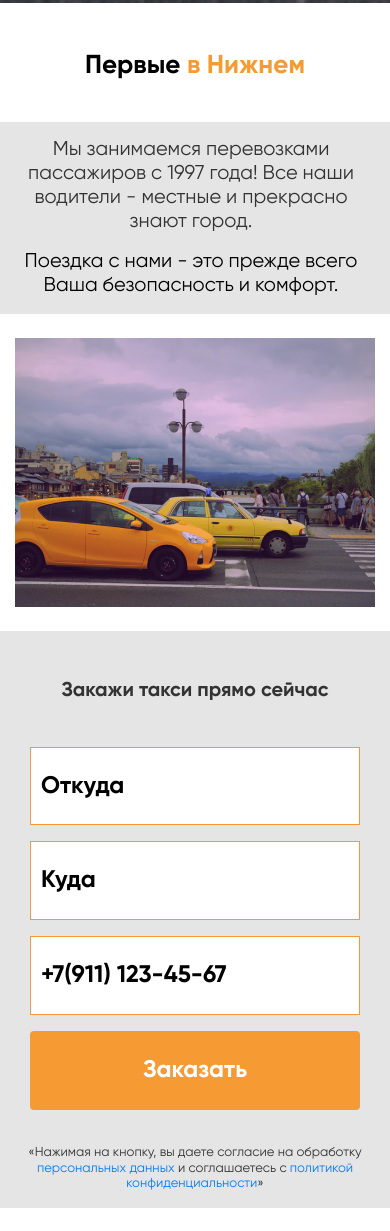
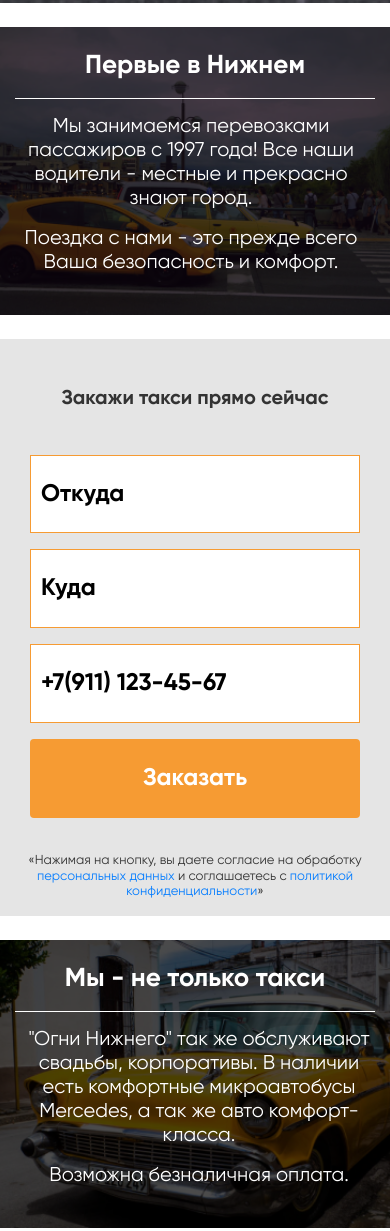
Before and after one commit to ArtofWASD/TaxiNN, a website: page app/index.html in a window 390 px wide. Shown: the part 5538-6769 px from the top of the page. Drawn offline with nearby package versions, Linux system fonts and the light colour scheme.

Commit message:
тёмкины доп квесты

```diff
--- a/app/index.html
+++ b/app/index.html
@@ -263,19 +263,19 @@
 	</section>
 	<!-- Наши тарифы. Конец. -->
 	<!-- Первые в Нижнем. Начало. -->
-	<section class="first pt-5">
+	<section class="first pt-lg-5 py-4 py-lg-0 my-4 my-lg-0">
 		<div class="container">
-			<div class="first-title pb-3">
-				<h2 class="text-dark fs48 font-weight-bold text-center text-md-left">Первые <span class="text-orange fs48 font-weight-bold">в Нижнем</span></h2>
+			<div class="first-title pb-lg-3">
+				<h2 class="text-white text-lg-dark fs48 font-weight-bold text-center text-lg-left">Первые <span class="text-white text-lg-orange fs48 font-weight-bold">в Нижнем</span></h2>
 			</div>
-			<div class="first-content row d-flex justify-content-center my-4">
-				<div class="first-content-text col-12 col-lg-6 bg-light py-3 mt-auto">
-					<p class="text-dar fs24 font-weight-normal text-center text-md-left pt-lg-4 pr-2">Мы занимаемся перевозками пассажиров с 1997 года! Все наши водители - местные и прекрасно знают город.</p>
-					<p class="text-dark fs24 font-weight-normal text-center text-md-left mb-0 py-lg-4 pr-2">Поездка с нами - это прежде всего Ваша безопасность и комфорт.</p>
+			<div class="first-content row d-flex justify-content-center my-lg-4">
+				<div class="first-content-text col-12 col-lg-6 bg-light pb-3 mt-auto">
+					<hr class="d-flex d-lg-none border-white">
+					<p class="text-dark fs24 font-weight-normal text-center text-lg-left pt-lg-4 pr-2">Мы занимаемся перевозками пассажиров с 1997 года! Все наши водители - местные и прекрасно знают город.</p>
+					<p class="text-dark fs24 font-weight-normal text-center text-lg-left mb-0 py-lg-4 pr-2">Поездка с нами - это прежде всего Ваша безопасность и комфорт.</p>
 				</div>
-				<div class="first-content-photo col-12 col-lg-6 mt-4 mt-lg-0">
+				<div class="first-content-photo col-12 col-lg-6">
 					<div class="bg">
-						<div class="bg-vertical"></div>
 					</div>
 				</div>
 			</div>
@@ -313,20 +313,20 @@
 	</section>
 	<!-- Заказжи такси. конец. -->
 	<!-- Не только такси. Начало -->
-	<section class="not-taxi pt-5">
+	<section class="not-taxi pt-lg-5 py-4 py-lg-0 my-4 my-lg-0">
 		<div class="container">
-			<div class="not-taxi-title pb-3">
-				<h2 class="text-dark fs48 font-weight-bold text-center text-md-left">Мы - <span class="text-orange fs48 font-weight-bold">не только такси</span></h2>
+			<div class="not-taxi-title pb-lg-3">
+				<h2 class="text-white text-lg-dark text-center text-lg-left text-lg-left fs48 font-weight-bold">Мы - <span class="text-white text-orange text-center text-lg-left fs48 font-weight-bold">не только такси</span></h2>
 			</div>
-            <div class="not-taxi-content row d-flex justify-content-center my-4">
-                <div class="not-taxi-photo col-12 col-lg-6 mb-4 mb-lg-0">
+            <div class="not-taxi-content row d-flex justify-content-center my-lg-4">
+                <div class="not-taxi-photo col-12 col-lg-6">
                     <div class="bg">
-						<div class="bg-vertical"></div>
 					</div>
                 </div>
-                <div class="not-taxi-text bg-light col-12 col-lg-6 bg-light py-3 mt-auto">
-                    <p class="fs24 font-weight-normal text-center text-md-left pt-lg-4 ">"Огни Нижнего" так же обслуживают свадьбы, корпоративы. В наличии есть комфортные микроавтобусы Mercedes, а так же авто комфорт-класса.</p>
-					<p class="font-weight-bold fs24 text-center text-md-left mb-0 py-lg-4">Возможна безналичная оплата.</p>
+                <div class="not-taxi-text bg-light col-12 col-lg-6 bg-light pb-3 mt-auto">
+					<hr class="d-flex d-lg-none border-white p-0">
+                    <p class="text-dark fs24 font-weight-normal text-center text-lg-left pt-lg-4 pl-2">"Огни Нижнего" так же обслуживают свадьбы, корпоративы. В наличии есть комфортные микроавтобусы Mercedes, а так же авто комфорт-класса.</p>
+					<p class="text-dark fs24 font-weight-normal text-center text-lg-left mb-0 py-lg-4 pl-2">Возможна безналичная оплата.</p>
                 </div>
             </div>
 		</div>
--- a/app/sass/main.sass
+++ b/app/sass/main.sass
@@ -290,25 +290,57 @@ footer
 
  .fs48
    font-size: 32px
- .first-content-photo
-   .bg
-     .bg-vertical
-      background-image: url("../img/dest/first-content-img.png")
-      background-size: cover
-      background-position: center
-      background-repeat: no-repeat
-      height: 269px
-      width: 100%
- .not-taxi-photo
-   .bg
-     .bg-vertical
-       background-image: url("../img/dest/not-taxi-img.png")
-       background-size: cover
-       background-position: center
-       background-repeat: no-repeat
-       height: 269px
-       width: 100%
+ .first
+    overflow: hidden
+    position: relative
+    background-image: url("../img/dest/first-content-img.png")
+    background-size: cover
+    background-position: center
+    background-repeat: no-repeat
+    &::after
+      content: ''
+      position: absolute
+      top: 0
+      left: 0
+      right: 0
+      bottom: 0
+      background: rgba(0,0,0,.7)
+    .container
+      position: relative
+      z-index: 1
+    .first-content
+      .first-content-text
+        background-color: transparent!important
+        &::before
+          display: none
+        p
+          color: white!important
 
+ .not-taxi
+   overflow: hidden
+   position: relative
+   background-image: url("../img/dest/not-taxi-img.png")
+   background-size: cover
+   background-position: center
+   background-repeat: no-repeat
+   &::after
+     content: ''
+     position: absolute
+     top: 0
+     left: 0
+     right: 0
+     bottom: 0
+     background: rgba(0,0,0,.7)
+   .container
+     position: relative
+     z-index: 1
+   .not-taxi-content
+     .not-taxi-text
+       background-color: transparent!important
+       &::before
+         display: none
+       p
+         color: white!important
 
 //@media (max-width: 767.98px)
 
```
Also changed, not shown: app/css/app.min.css, 1 other file.
